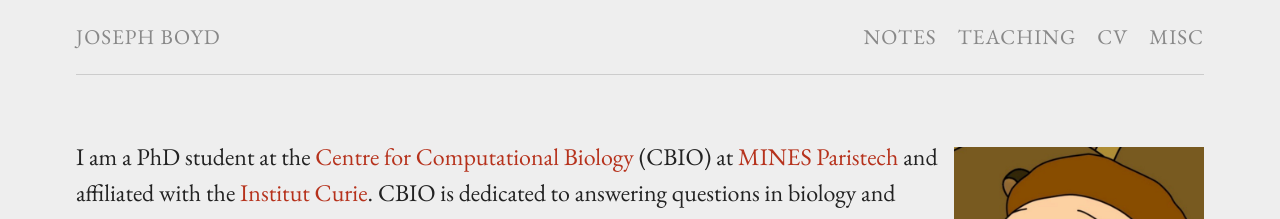
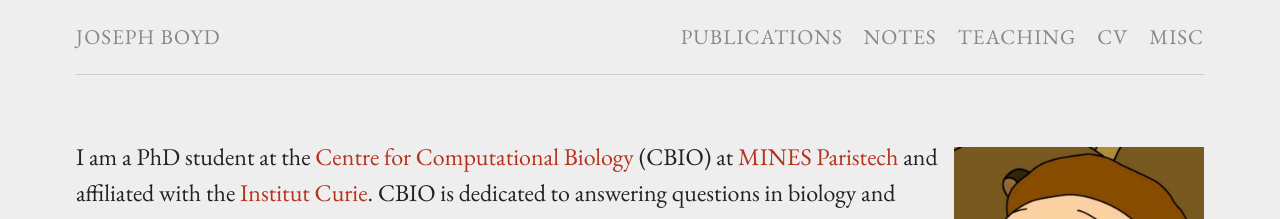
Before and after one commit to jcboyd/jcboyd.github.io, a Jekyll site: the page built from index.md, in a window 1280 px wide. Shown: the top 219 px of the page. Built offline with Jekyll 4.4.1, drawn with Linux system fonts in a browser that asks for light colours.

Commit message:
added publications to menu

```diff
--- a/_data/menu.yml
+++ b/_data/menu.yml
@@ -1,3 +1,6 @@
+- title: "Publications"
+  href: "/publications/"
+
 - title: "Notes"
   href: "/notes/"
 
```
